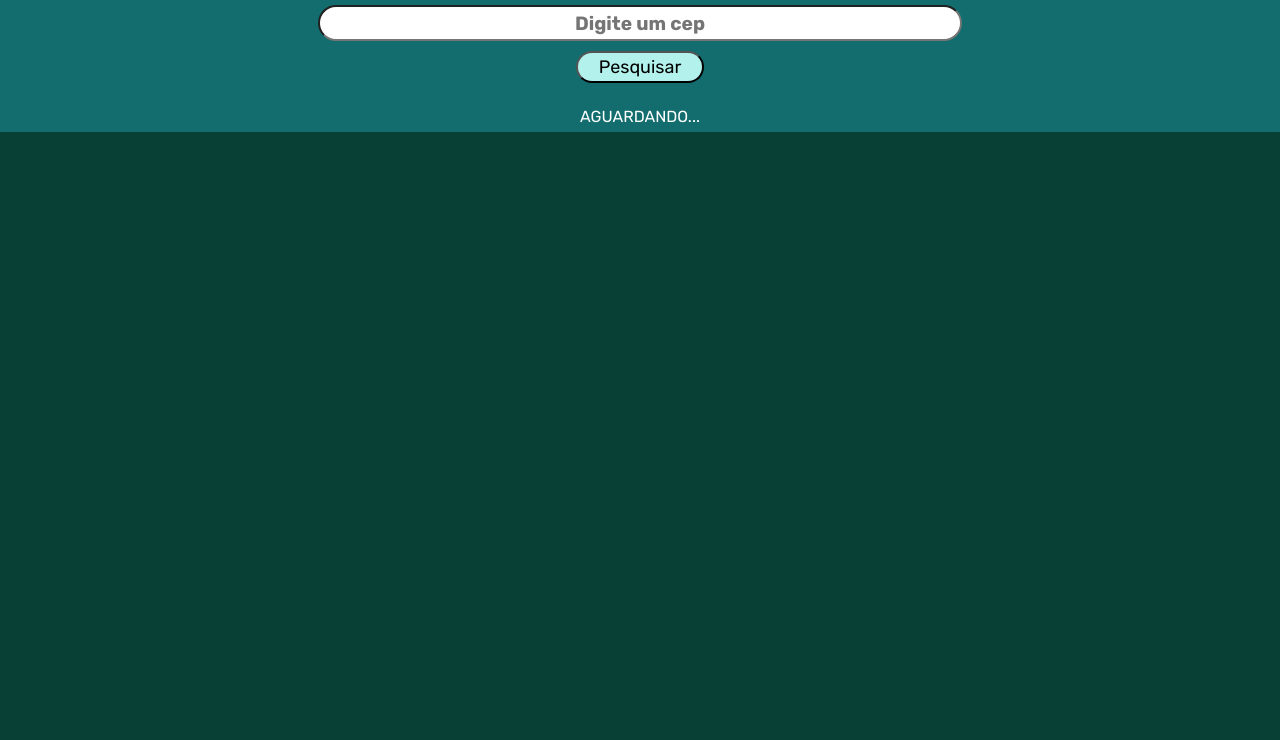
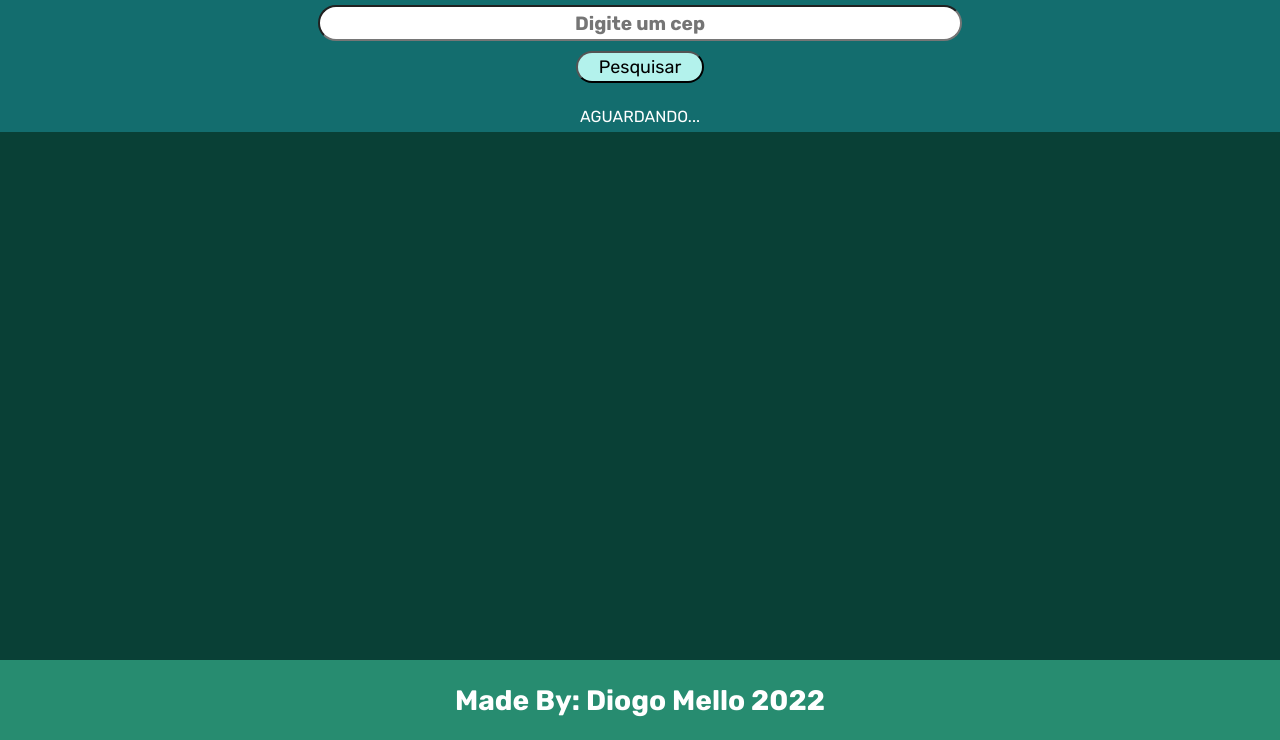
Before and after one commit to Diogo-Mello/buscaEndereco, a plain HTML site: page index.html in a window 1280 px wide. Shown: the part 60-800 px from the top of the page. Drawn offline with Linux system fonts and the light colour scheme.

Commit message:
Adição do footer

```diff
--- a/css/index.css
+++ b/css/index.css
@@ -23,9 +23,10 @@ body {
     'header'
     'nav'
     'aside'
-    'main';
+    'main'
+    'footer';
     grid-template-columns: 1fr;
-    grid-template-rows: 3rem 7rem 2rem 1fr;
+    grid-template-rows: 3rem 7rem 2rem 1fr 5rem;
 }
 
 header {
@@ -103,25 +104,32 @@ main {
 main #resultado {
     width: 100%;
     height: 100%;
+    display: flex;
+    justify-content: center;
 }
 
 main table {
     width: 95%;
-    height: 80%;
+    height: 90%;
     text-align: center;
     border: 3px solid white;
-    margin: auto;
     margin-top: 2rem;
 }
 
 main table th, main table td {
     border: 1px solid white;
+    padding: 2px;
 }
 
-
-
-
-
+footer {
+    grid-area: footer;
+    background-color: var(--cor-quinaria);
+    display: flex;
+    justify-content: center;
+    align-items: center;
+    color: white;
+    font-size: x-large;
+}
 
 .loader {
     margin-top: 1rem;
--- a/index.html
+++ b/index.html
@@ -37,6 +37,10 @@
         </div>
     </main>
 
+    <footer>
+        <h3>Made By: Diogo Mello 2022</h3>
+    </footer>
+
 </body>
 
 </html>
```
